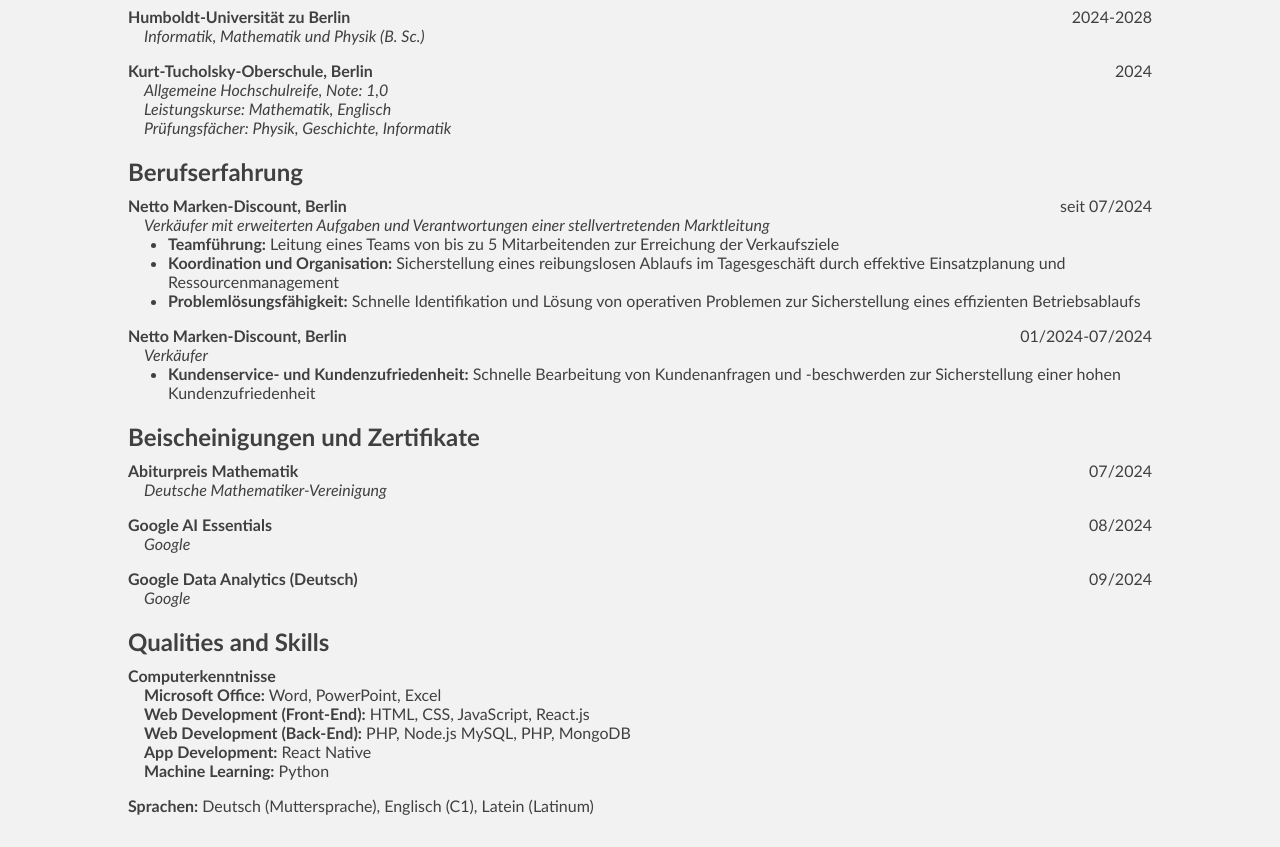
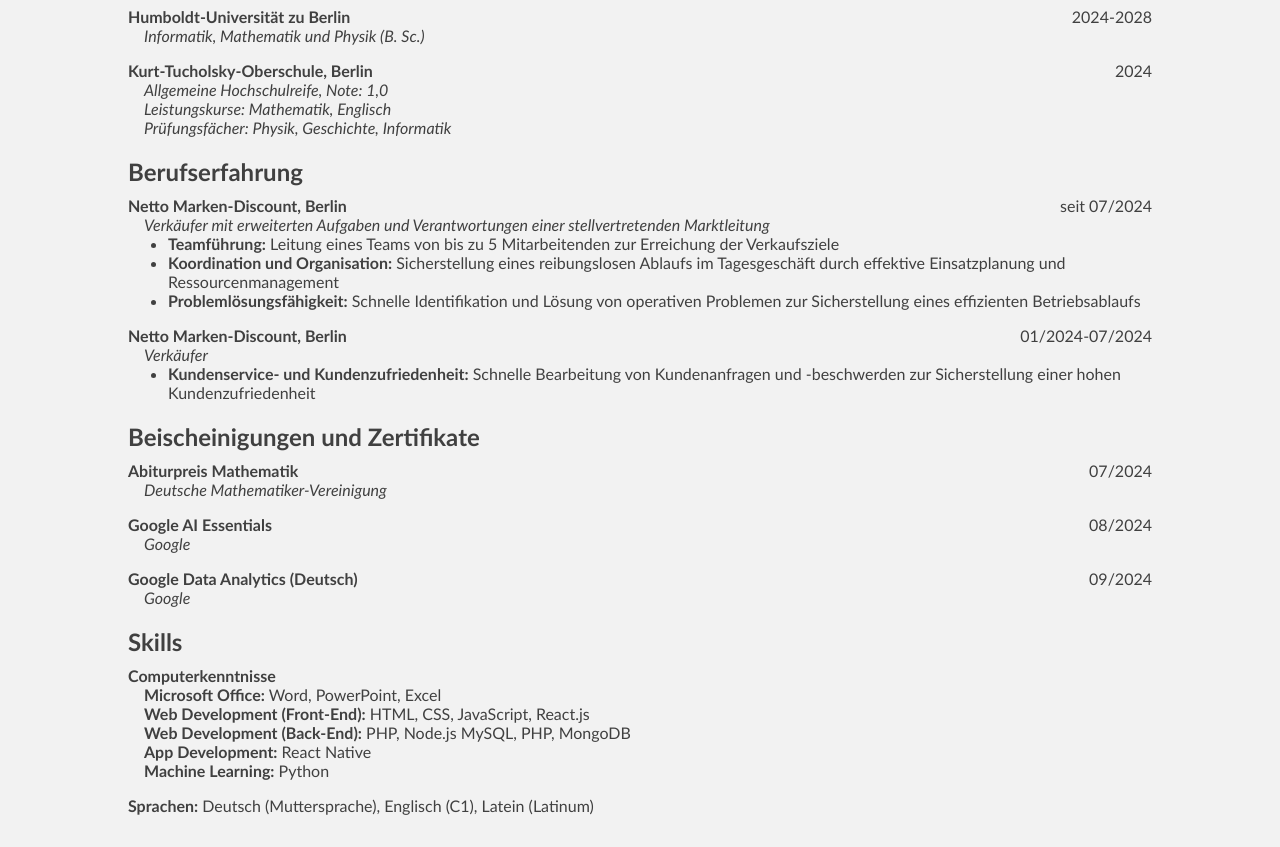
Before and after one commit to timothy-ljunggren/timothy-ljunggren.github.io, a plain HTML site: page cv.html in a window 1280 px wide. Shown: the part 155-1002 px from the top of the page. Drawn offline with nearby package versions, Linux system fonts and the light colour scheme.

Commit message:
minor translations

```diff
--- a/cv.html
+++ b/cv.html
@@ -149,7 +149,7 @@
 
 
                 <div class="cv-title">
-                    <h2>Qualities and Skills</h2>
+                    <h2>Skills</h2>
                     <p style="margin-left: 1em;">
                         <span class="cv-mark" style="margin-left: -1em;">Computerkenntnisse</span><br/>
                             <span class="cv-mark" >Microsoft Office:</span> Word, PowerPoint, Excel<br/>
```
